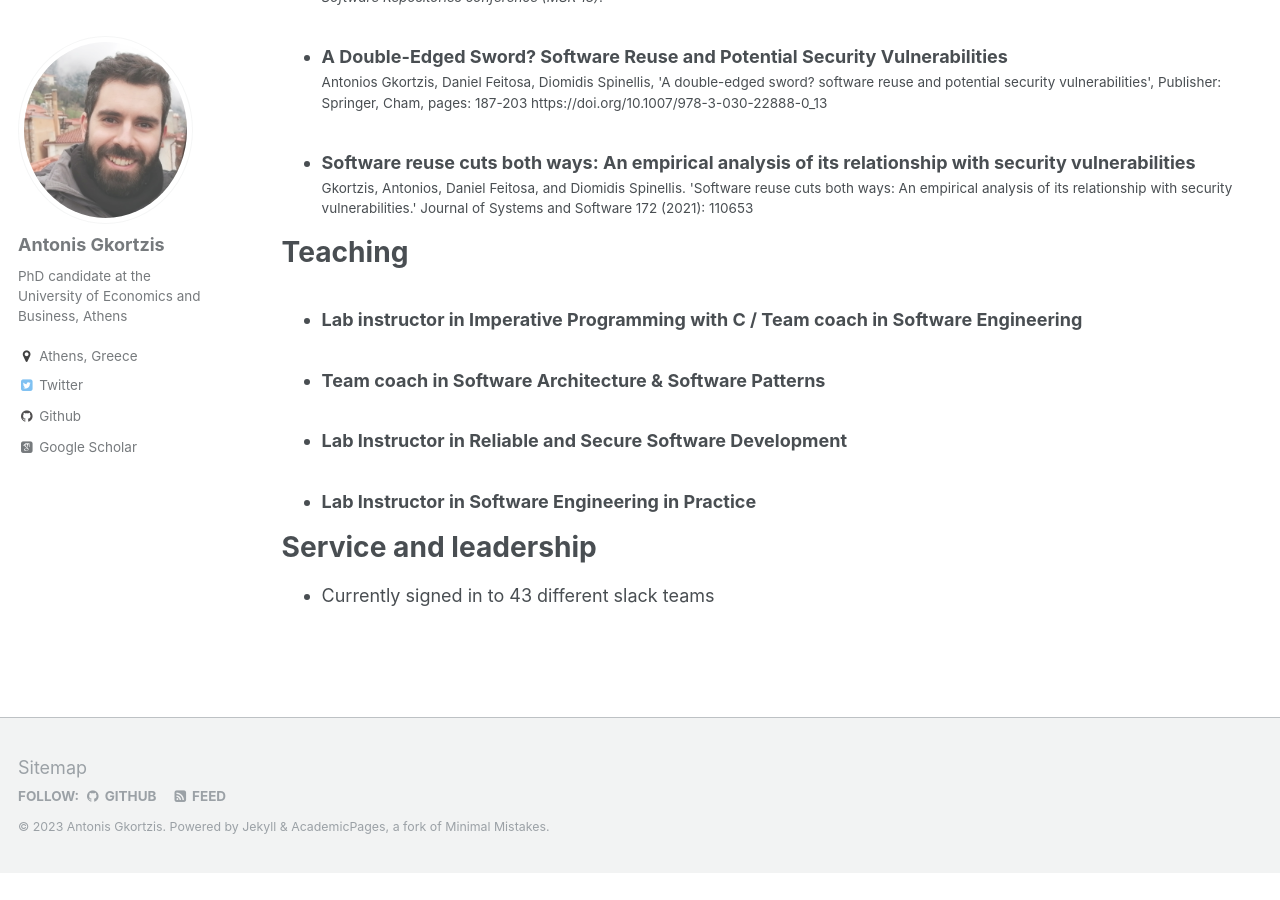
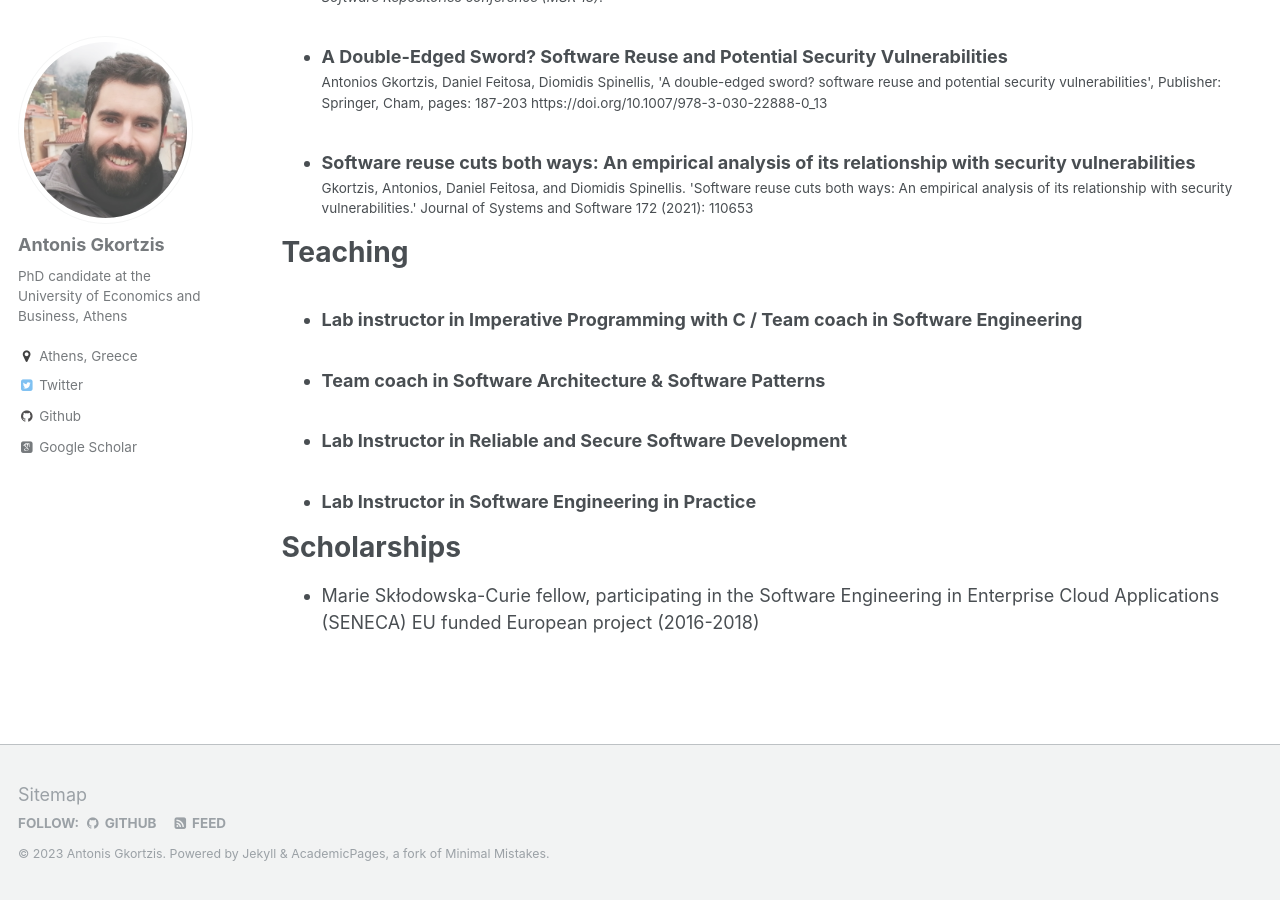
Before and after one commit to AntonisGkortzis/AntonisGkortzis.github.io, a Jekyll site: the page built from _pages/cv.md, in a window 1280 px wide and 900 px high, scrolled down 2702 px. Built offline with Jekyll 4.4.1, drawn with Linux system fonts in a browser that asks for light colours; some web fonts are replaced; before the commit the page ends 3575 px from its top, so only the background shows below that.

```diff
--- a/_pages/cv.md
+++ b/_pages/cv.md
@@ -98,6 +98,6 @@ Teaching
     {% include archive-single-cv.html %}
   {% endfor %}</ul>
 
-Service and leadership
+Scholarships
 ======
-* Currently signed in to 43 different slack teams
+* Marie Skłodowska-Curie fellow, participating in the Software Engineering in Enterprise Cloud Applications (SENECA) EU funded European project (2016-2018)
```
Also changed, not shown: _pages/publications.md (+3 -0 lines).
